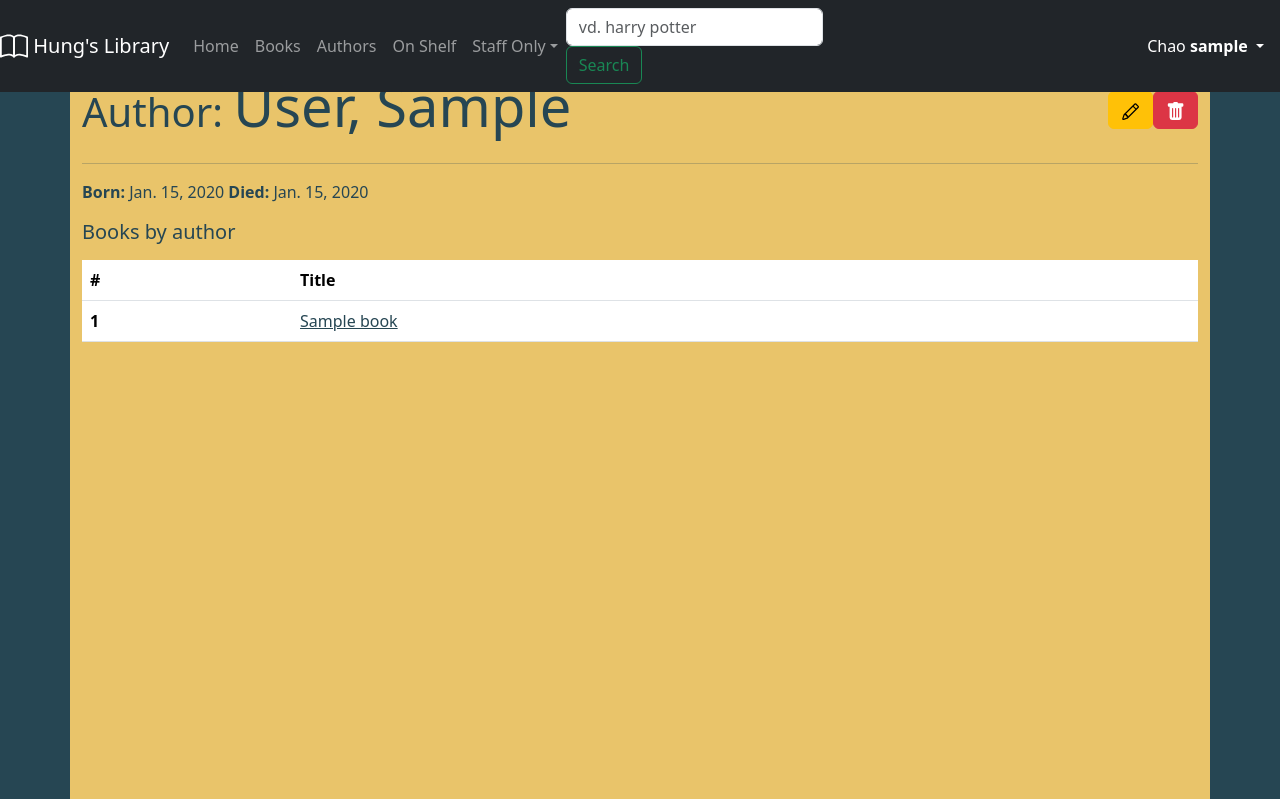
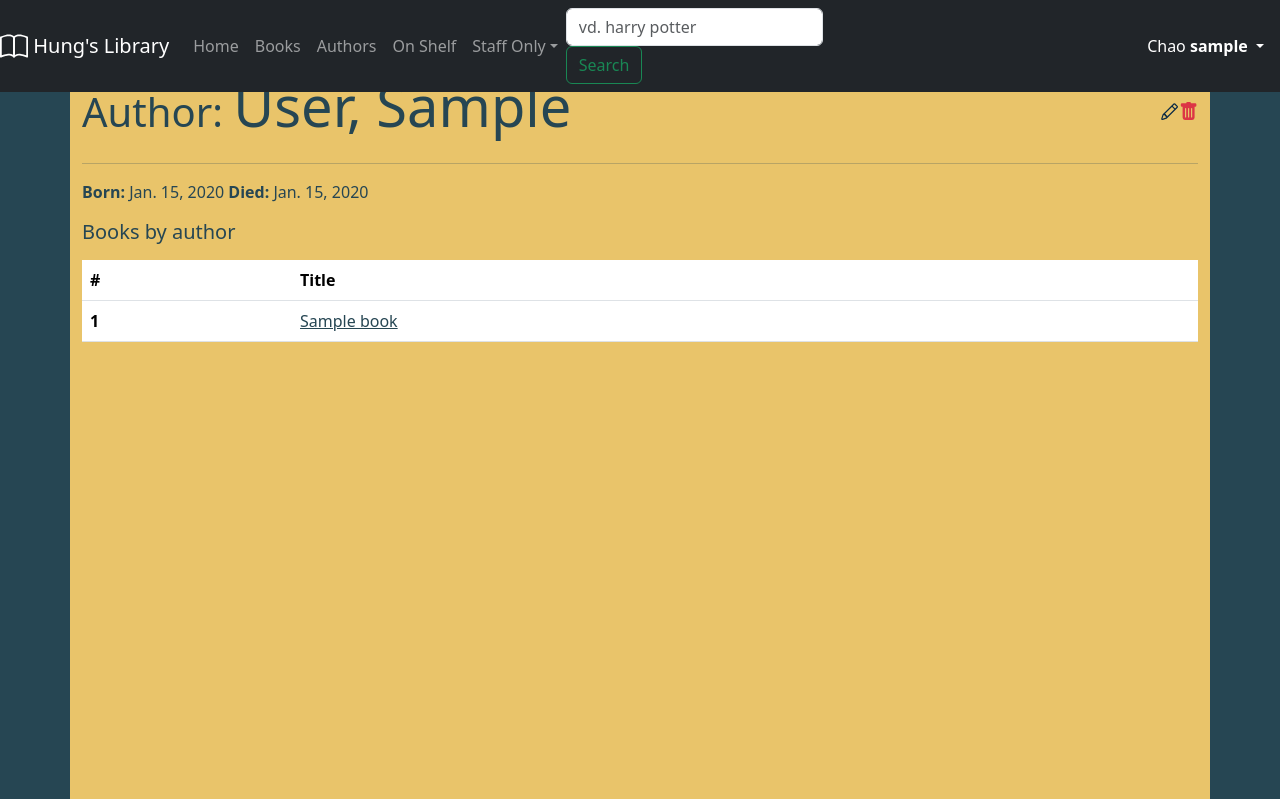
Before and after one commit to hungntgrb/local_library, a Django app: template catalog/templates/catalog/author_detail.html in a window 1280 px wide. Shown: the top 799 px of the page. Run offline with Django 3.2, Linux system fonts and the light colour scheme; the template is opened without the code that fills it: values that come from a table or form of the project are taken from there, others are empty; a user stored in the database is signed in; tables that the repository leaves empty hold one stand-in row (values such as "Sample post"); style sheets or scripts are compiled from the project's sources; some libraries are stand-ins or nearby versions.

Commit message:
Clean Update/Delete button

```diff
--- a/catalog/templates/delete_button.html
+++ b/catalog/templates/delete_button.html
@@ -1,7 +1,5 @@
-<span class="btn btn-danger ml-2" aria-label="Delete">
-  <svg class="bi bi-trash-fill" width="1.2em" height="1.2em" viewBox="0 0 16 16" fill="currentColor"
-    xmlns="http://www.w3.org/2000/svg">
-    <path fill-rule="evenodd"
-      d="M2.5 1a1 1 0 0 0-1 1v1a1 1 0 0 0 1 1H3v9a2 2 0 0 0 2 2h6a2 2 0 0 0 2-2V4h.5a1 1 0 0 0 1-1V2a1 1 0 0 0-1-1H10a1 1 0 0 0-1-1H7a1 1 0 0 0-1 1H2.5zm3 4a.5.5 0 0 1 .5.5v7a.5.5 0 0 1-1 0v-7a.5.5 0 0 1 .5-.5zM8 5a.5.5 0 0 1 .5.5v7a.5.5 0 0 1-1 0v-7A.5.5 0 0 1 8 5zm3 .5a.5.5 0 0 0-1 0v7a.5.5 0 0 0 1 0v-7z" />
-  </svg>
-</span>
+<svg class="bi bi-trash-fill text-danger ml-3" width="1.2em" height="1.2em" viewBox="0 0 16 16" fill="currentColor"
+  xmlns="http://www.w3.org/2000/svg">
+  <path fill-rule="evenodd"
+    d="M2.5 1a1 1 0 0 0-1 1v1a1 1 0 0 0 1 1H3v9a2 2 0 0 0 2 2h6a2 2 0 0 0 2-2V4h.5a1 1 0 0 0 1-1V2a1 1 0 0 0-1-1H10a1 1 0 0 0-1-1H7a1 1 0 0 0-1 1H2.5zm3 4a.5.5 0 0 1 .5.5v7a.5.5 0 0 1-1 0v-7a.5.5 0 0 1 .5-.5zM8 5a.5.5 0 0 1 .5.5v7a.5.5 0 0 1-1 0v-7A.5.5 0 0 1 8 5zm3 .5a.5.5 0 0 0-1 0v7a.5.5 0 0 0 1 0v-7z" />
+</svg>
--- a/catalog/templates/update_button.html
+++ b/catalog/templates/update_button.html
@@ -1,9 +1,7 @@
-<span class="btn btn-warning" aria-label="Update">
-  <svg class="bi bi-pencil" width="1.2em" height="1.2em" viewBox="0 0 16 16" fill="currentColor"
+<svg class="bi bi-pencil text-primary" width="1.2em" height="1.2em" viewBox="0 0 16 16" fill="currentColor"
   xmlns="http://www.w3.org/2000/svg">
   <path fill-rule="evenodd"
     d="M11.293 1.293a1 1 0 0 1 1.414 0l2 2a1 1 0 0 1 0 1.414l-9 9a1 1 0 0 1-.39.242l-3 1a1 1 0 0 1-1.266-1.265l1-3a1 1 0 0 1 .242-.391l9-9zM12 2l2 2-9 9-3 1 1-3 9-9z" />
   <path fill-rule="evenodd"
     d="M12.146 6.354l-2.5-2.5.708-.708 2.5 2.5-.707.708zM3 10v.5a.5.5 0 0 0 .5.5H4v.5a.5.5 0 0 0 .5.5H5v.5a.5.5 0 0 0 .5.5H6v-1.5a.5.5 0 0 0-.5-.5H5v-.5a.5.5 0 0 0-.5-.5H3z" />
 </svg>
-</span>
```
Lines whose indentation alone changed are shown as unchanged.
